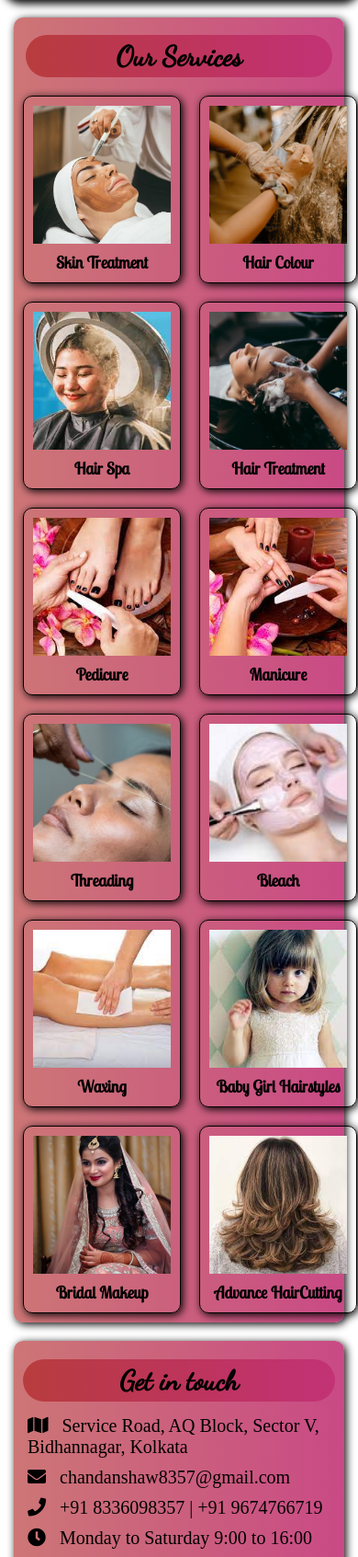
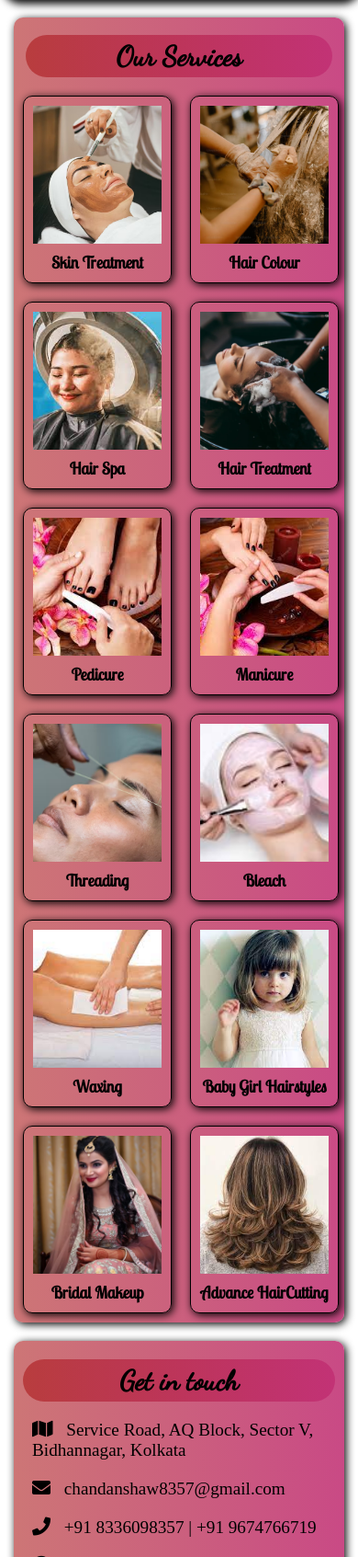
Before and after one commit to chandanshaw833609/apsara, a PHP site: page / in a window 390 px wide. Shown: the part 634-2327 px from the top of the page at 92% size. Run offline with PHP 8.4, Linux system fonts and the light colour scheme; some web fonts are replaced.

Commit message:
Update index.css

```diff
--- a/style/index.css
+++ b/style/index.css
@@ -144,7 +144,6 @@
 }
 
 @media(max-width:500px){
-
     .services h2{
         text-align: center;
         color: black;
@@ -176,12 +175,12 @@
         object-fit: cover;
         background-size: cover;
         height: 150px;
-        width: 150px;
+        width: 140px;
     }
 
     .main-services .row .col p{
         text-align: center;
-        width: 150px;
+        width: 140px;
         margin-top: 5px;
         font-size: 18px;
         font-weight: 700;
@@ -332,9 +331,9 @@
     font-family: 'Dancing Script', cursive;
 }
 .contact-details .details p{
-    padding: 5px;
+    padding: 10px;
     font-weight: 500;
-    font-size: 20px;
+    font-size: 1.2rem;
 }
 .contact-details .map{
    width: 50%;
```
